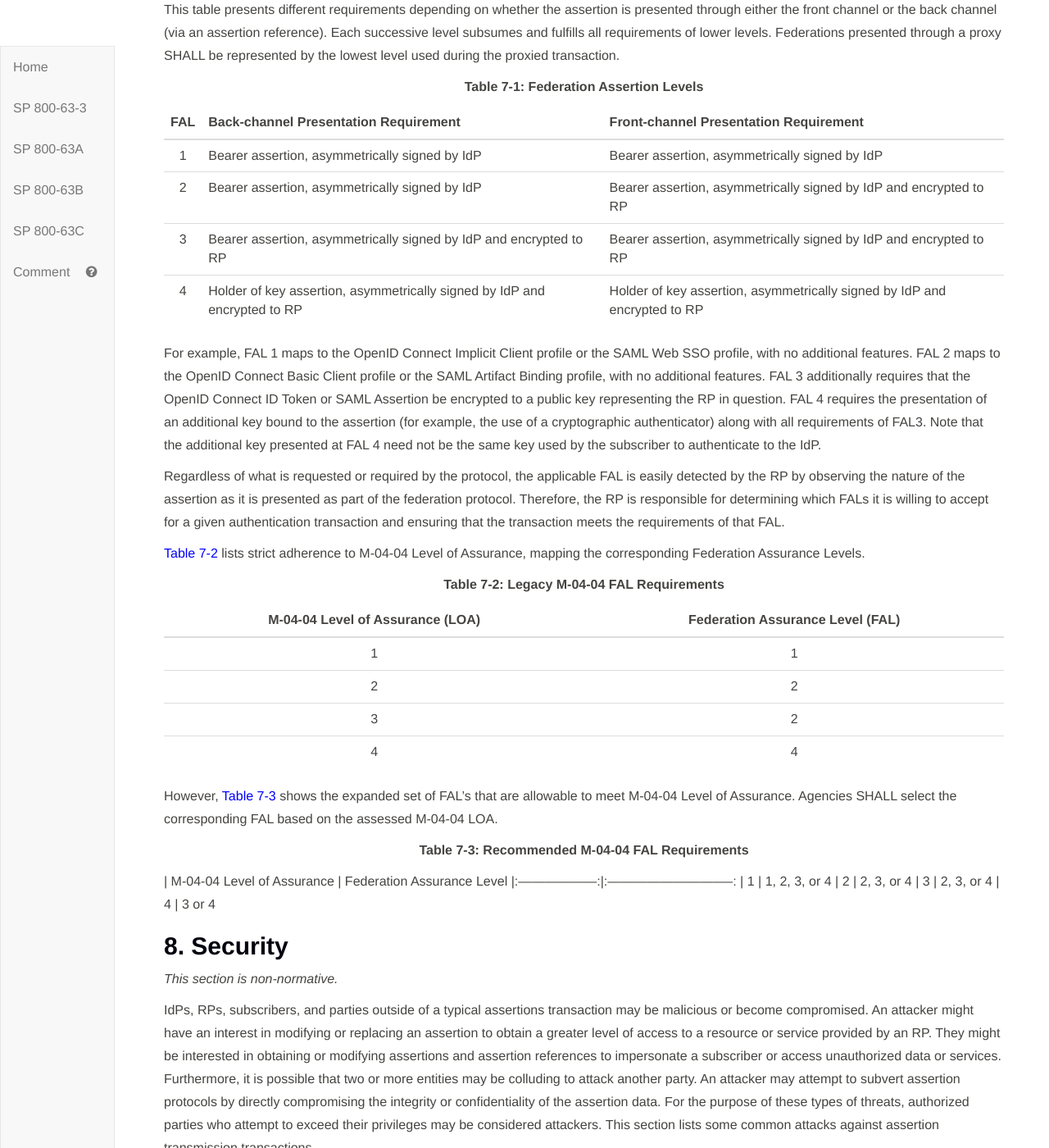
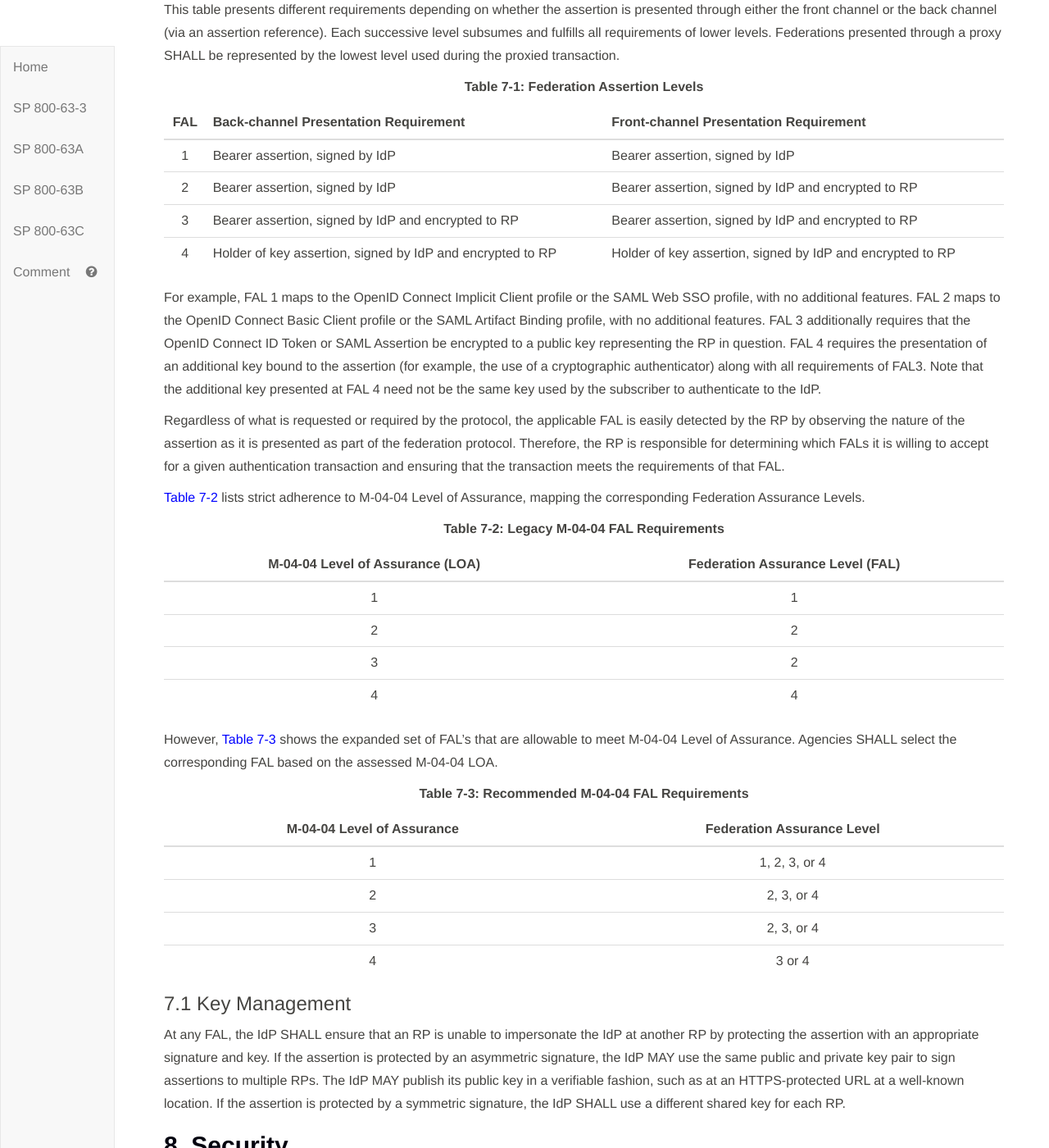
Before and after one commit to usnistgov/800-63-3, a Jekyll site: the page built from sp800-63c.md, in a window 1280 px wide and 1400 px high, scrolled down 18268 px. Shown: the whole window at 82% size. Built offline with Jekyll 4.4.1, drawn with Linux system fonts in a browser that asks for light colours.

Commit message:
Added section on key management
and clarified that assertions can be signed symmetrically or asymmetrically if the keys are managed correctly.

```diff
--- a/sp800-63c/sec7_fal.md
+++ b/sp800-63c/sec7_fal.md
@@ -19,10 +19,10 @@
 
 |FAL|Back-channel Presentation Requirement|Front-channel Presentation Requirement|
 |:--:|----|----|
-|1|Bearer assertion, asymmetrically signed by IdP|Bearer assertion, asymmetrically signed by IdP|
-|2|Bearer assertion, asymmetrically signed by IdP|Bearer assertion, asymmetrically signed by IdP and encrypted to RP|
-|3|Bearer assertion, asymmetrically signed by IdP and encrypted to RP|Bearer assertion, asymmetrically signed by IdP and encrypted to RP|
-|4|Holder of key assertion, asymmetrically signed by IdP and encrypted to RP|Holder of key assertion, asymmetrically signed by IdP and encrypted to RP|
+|1|Bearer assertion, signed by IdP|Bearer assertion, signed by IdP|
+|2|Bearer assertion, signed by IdP|Bearer assertion, signed by IdP and encrypted to RP|
+|3|Bearer assertion, signed by IdP and encrypted to RP|Bearer assertion, signed by IdP and encrypted to RP|
+|4|Holder of key assertion, signed by IdP and encrypted to RP|Holder of key assertion, signed by IdP and encrypted to RP|
 
 For example, FAL 1 maps to the OpenID Connect Implicit Client profile or the SAML Web SSO profile, with no additional features. FAL 2 maps to the OpenID Connect Basic Client profile or the SAML Artifact Binding profile, with no additional features. FAL 3 additionally requires that the OpenID Connect ID Token or SAML Assertion be encrypted to a public key representing the RP in question. FAL 4 requires the presentation of an additional key bound to the assertion (for example, the use of a cryptographic authenticator) along with all requirements of FAL3. Note that the additional key presented at FAL 4 need not be the same key used by the subscriber to authenticate to the IdP.
 
@@ -42,7 +42,7 @@
 
 | M-04-04 Level of Assurance (LOA) |  Federation Assurance Level (FAL)
 |:------------------:|:-----------------------------:
-| 1 |  1
+| 1 | 1
 | 2 | 2
 | 3 | 2
 | 4 | 4
@@ -63,3 +63,7 @@
 | 2 | 2, 3, or 4
 | 3 | 2, 3, or 4
 | 4 | 3 or 4
+
+### 7.1 Key Management
+
+At any FAL, the IdP SHALL ensure that an RP is unable to impersonate the IdP at another RP by protecting the assertion with an appropriate signature and key. If the assertion is protected by an asymmetric signature, the IdP MAY use the same public and private key pair to sign assertions to multiple RPs. The IdP MAY publish its public key in a verifiable fashion, such as at an HTTPS-protected URL at a well-known location. If the assertion is protected by a symmetric signature, the IdP SHALL use a different shared key for each RP.
```
Also changed, not shown: sp800-63-3/cover.md (+3 -3 lines).
